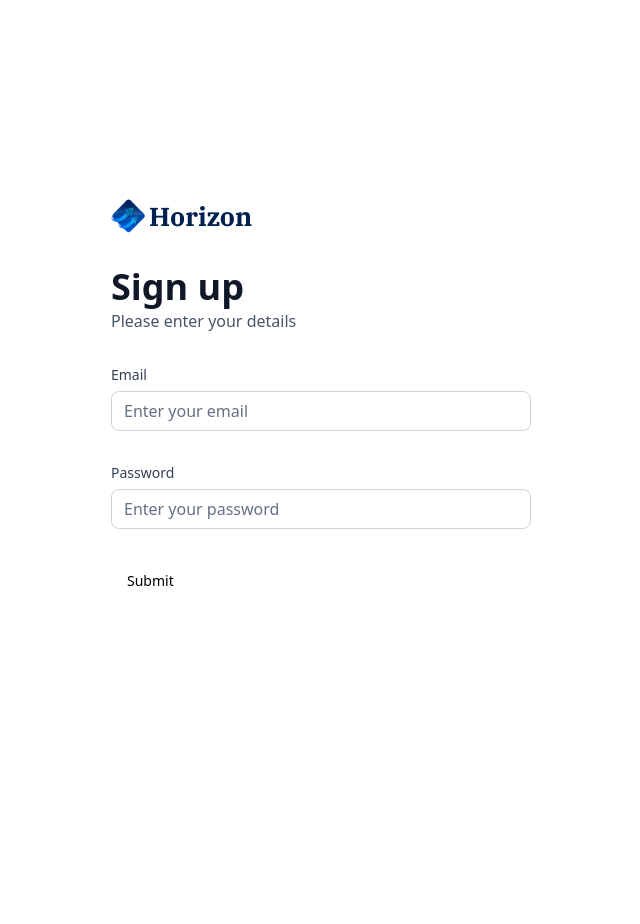
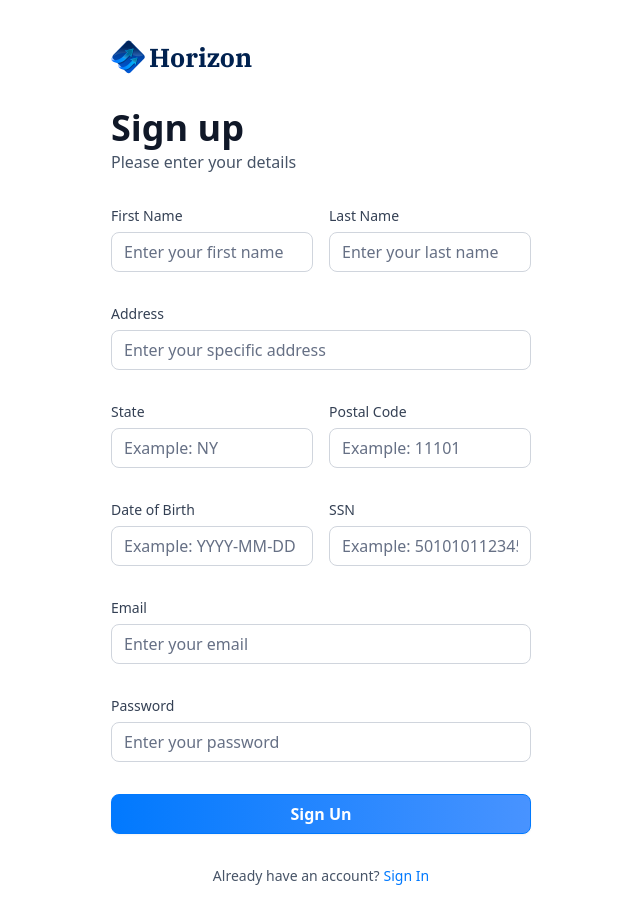
Before and after one commit to flvvius/banking-app, a Next.js app: page /sign-up in a window 1280 px wide. Shown: the whole page, without its empty margins (319-959 px from the left). Before the commit the page ends 800 px from the top, so only its background shows below. Built offline with nearby package versions, Linux system fonts and the light colour scheme.

Commit message:
form fields and validations

```diff
--- a/components/AuthForm.tsx
+++ b/components/AuthForm.tsx
@@ -4,7 +4,7 @@
 import Link from "next/link";
 import React, { useState } from "react";
 
-import { z } from "zod";
+import { set, z } from "zod";
 import { zodResolver } from "@hookform/resolvers/zod";
 import { useForm } from "react-hook-form";
 import { Button } from "@/components/ui/button";
@@ -20,12 +20,16 @@
 import { Input } from "@/components/ui/input";
 import CustomInput from "./CustomInput";
 import { authFormSchema } from "@/lib/utils";
+import { Loader2 } from "lucide-react";
 
 const AuthForm = ({ type }: { type: string }) => {
   const [user, setUser] = useState(null);
+  const [isLoading, setIsLoading] = useState(false);
 
-  const form = useForm<z.infer<typeof authFormSchema>>({
-    resolver: zodResolver(authFormSchema),
+  const formSchema = authFormSchema(type);
+
+  const form = useForm<z.infer<typeof formSchema>>({
+    resolver: zodResolver(formSchema),
     defaultValues: {
       email: "",
       password: "",
@@ -33,10 +37,12 @@
   });
 
   // 2. Define a submit handler.
-  function onSubmit(values: z.infer<typeof authFormSchema>) {
+  function onSubmit(values: z.infer<typeof formSchema>) {
     // Do something with the form values.
     // ✅ This will be type-safe and validated.
+    setIsLoading(true);
     console.log(values);
+    setIsLoading(false);
   }
 
   return (
@@ -70,6 +76,59 @@
         <>
           <Form {...form}>
             <form onSubmit={form.handleSubmit(onSubmit)} className="space-y-8">
+              {type === "sign-up" && (
+                <>
+                  <div className="flex gap-4">
+                    <CustomInput
+                      control={form.control}
+                      name="firstName"
+                      label="First Name"
+                      placeholder="Enter your first name"
+                    />
+                    <CustomInput
+                      control={form.control}
+                      name="lastName"
+                      label="Last Name"
+                      placeholder="Enter your last name"
+                    />
+                  </div>
+                  <CustomInput
+                    control={form.control}
+                    name="address1"
+                    label="Address"
+                    placeholder="Enter your specific address"
+                  />
+                  <div className="flex gap-4">
+                    <CustomInput
+                      control={form.control}
+                      name="state"
+                      label="State"
+                      placeholder="Example: NY"
+                    />
+                    <CustomInput
+                      control={form.control}
+                      name="postalCode"
+                      label="Postal Code"
+                      placeholder="Example: 11101"
+                    />
+                  </div>
+                  <div className="flex gap-4">
+                    <CustomInput
+                      control={form.control}
+                      name="dateOfBirth"
+                      label="Date of Birth"
+                      placeholder="Example: YYYY-MM-DD"
+                    />
+                    <CustomInput
+                      control={form.control}
+                      name="ssn"
+                      label="SSN"
+                      placeholder="Example: 5010101123456"
+                    />
+                  </div>
+                </>
+              )}
+
               <CustomInput
                 control={form.control}
                 name="email"
@@ -82,9 +141,35 @@
                 label="Password"
                 placeholder="Enter your password"
               />
-              <Button type="submit">Submit</Button>
+              <div className="flex flex-col gap-4">
+                <Button type="submit" className="form-btn" disabled={isLoading}>
+                  {isLoading ? (
+                    <>
+                      <Loader2 className="animate-spin" /> &nbsp; Loading...
+                    </>
+                  ) : type === "sign-in" ? (
+                    "Sign In"
+                  ) : (
+                    "Sign Un"
+                  )}
+                </Button>
+              </div>
             </form>
           </Form>
+
+          <footer className="flex justify-center gap-1">
+            <p className="text-14 font-normal text-gray-600">
+              {type === "sign-in"
+                ? "Don't have an account?"
+                : "Already have an account?"}
+            </p>
+            <Link
+              href={type === "sign-in" ? "/sign-up" : "/sign-in"}
+              className="form-link"
+            >
+              {type === "sign-in" ? "Sign Up" : "Sign In"}
+            </Link>
+          </footer>
         </>
       )}
     </section>
--- a/components/CustomInput.tsx
+++ b/components/CustomInput.tsx
@@ -5,14 +5,16 @@
 import { authFormSchema } from "@/lib/utils";
 import { z } from "zod";
 
+const formSchema = authFormSchema("sign-up");
+
 const CustomInput = ({
   control,
   name,
   label,
   placeholder,
 }: {
-  control: Control<z.infer<typeof authFormSchema>>;
-  name: FieldPath<z.infer<typeof authFormSchema>>;
+  control: Control<z.infer<typeof formSchema>>;
+  name: FieldPath<z.infer<typeof formSchema>>;
   label: string;
   placeholder: string;
 }) => {
--- a/lib/utils.ts
+++ b/lib/utils.ts
@@ -2,7 +2,7 @@
 import { type ClassValue, clsx } from "clsx";
 import qs from "query-string";
 import { twMerge } from "tailwind-merge";
-import { z } from "zod";
+import { string, z } from "zod";
 
 export function cn(...inputs: ClassValue[]) {
   return twMerge(clsx(inputs));
@@ -195,7 +195,18 @@
   return date > twoDaysAgo ? "Processing" : "Success";
 };
 
-export const authFormSchema = z.object({
-  email: z.string().email(),
-  password: z.string().min(8),
-});
+export const authFormSchema = (type: string) =>
+  z.object({
+    firstName: type === "sign-in" ? z.string().optional() : z.string().min(3),
+    lastName: type === "sign-in" ? z.string().optional() : z.string().min(3),
+    address1: type === "sign-in" ? z.string().optional() : z.string().max(50),
+    state:
+      type === "sign-in" ? z.string().optional() : z.string().min(2).max(2),
+    postalCode: type === "sign-in" ? z.string().optional() : z.string().min(3),
+    dateOfBirth: type === "sign-in" ? z.string().optional() : z.string().min(3),
+    ssn: type === "sign-in" ? z.string().optional() : z.string().min(3),
+
+    // signin
+    email: z.string().email(),
+    password: z.string().min(8),
+  });
```
